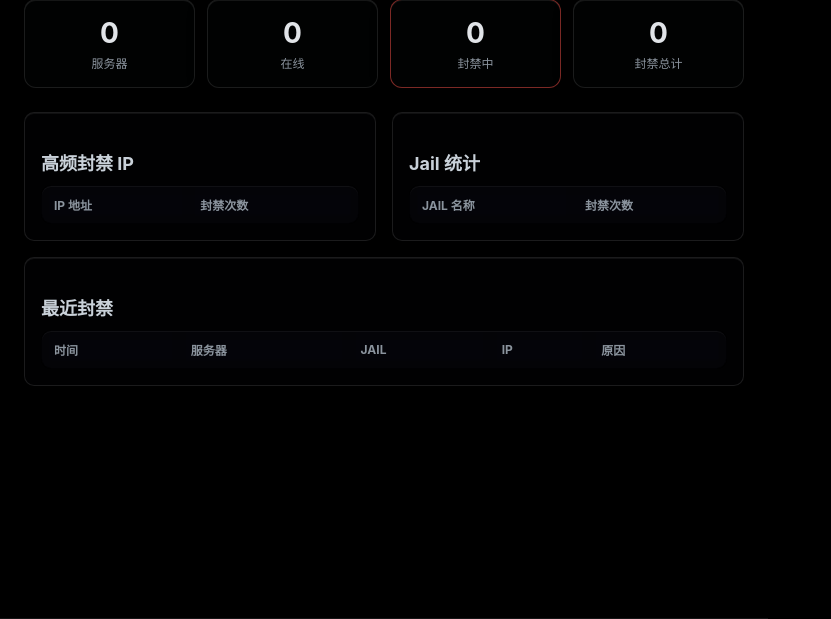
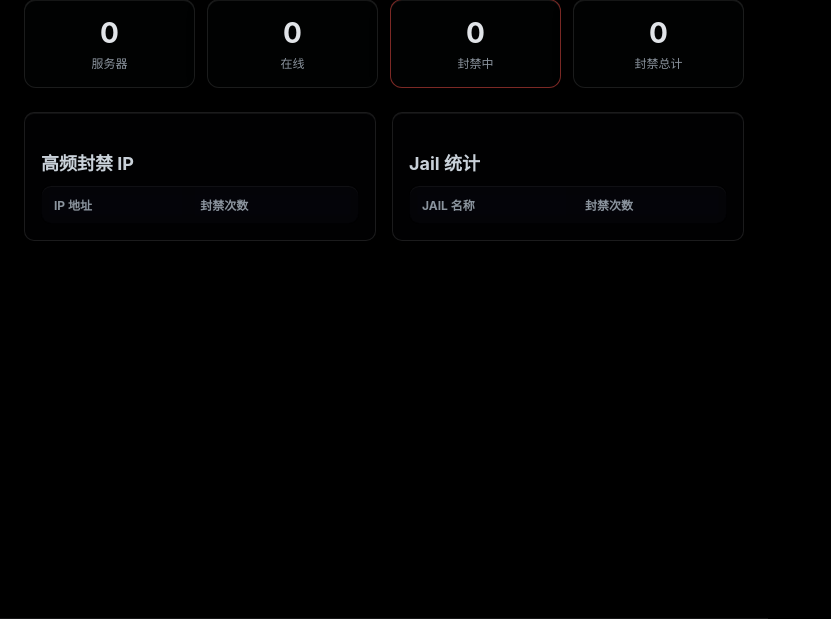
Before and after one commit to strobe111/Fail2ban, a Flask app: page / in a window 1280 px wide. Shown: the part 140-759 px from the top of the page, without its empty margins (0-831 px from the left). Run offline with Flask 3, Linux system fonts and the light colour scheme; data that the repository does not hold is empty; some libraries are stand-ins or nearby versions.

Commit message:
从概览页移除"最近封禁"区块，与封禁记录页面功能重合

```diff
--- a/app/templates/dashboard.html
+++ b/app/templates/dashboard.html
@@ -48,21 +48,4 @@
     </section>
 </div>
 
-<section>
-    <h2>最近封禁</h2>
-    <table>
-        <thead><tr><th>时间</th><th>服务器</th><th>Jail</th><th>IP</th><th>原因</th></tr></thead>
-        <tbody>
-        {% for b in recent %}
-            <tr>
-                <td>{{ b.timestamp.strftime('%m-%d %H:%M') }}</td>
-                <td><a href="/server/{{ b.server_id }}">{{ b.server.hostname }}</a></td>
-                <td>{{ b.jail }}</td>
-                <td>{{ b.masked_ip }}</td>
-                <td class="truncate" title="{{ b.reason }}">{{ b.reason or '-' }}</td>
-            </tr>
-        {% endfor %}
-        </tbody>
-    </table>
-</section>
 {% endblock %}
--- a/app/views.py
+++ b/app/views.py
@@ -34,8 +34,6 @@ def dashboard():
         .all()
     )
     top_ips = [(_mask_ip(ip), cnt) for ip, cnt in top_ips_raw]
-
-    recent = Ban.query.order_by(Ban.timestamp.desc()).limit(20).all()
 
     jail_stats = (
         db.session.query(Ban.jail, db.func.count(Ban.id).label("cnt"))
```
